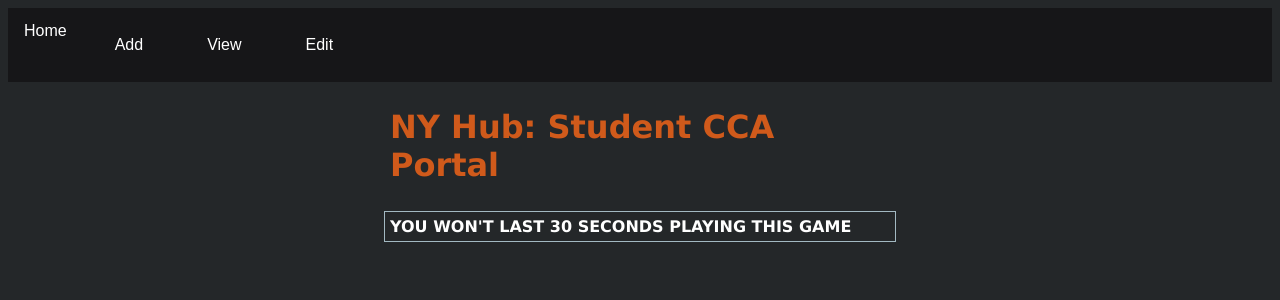
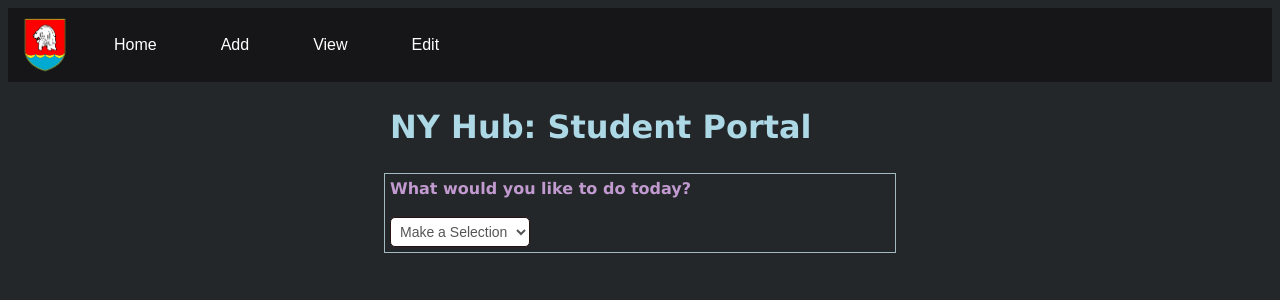
Before and after one commit to birdyjellyfish/CAPSTONE-PROJECT, a Flask app: page / in a window 1280 px wide. Shown: the top 300 px of the page. Run offline with Flask 2, Linux system fonts and the light colour scheme.

Commit message:
mega update

```diff
--- a/main.py
+++ b/main.py
@@ -1,7 +1,7 @@
 from flask import Flask, render_template, request
 from front import app
 
-#app = Flask(__name__)
+# app = Flask(__name__)
 
 # @app.route('/')
 # def index():
@@ -202,5 +202,9 @@ from front import app
 #                           name = name,
 #                           new = new)
 
+# @app.route('/notfound')
+# def not_found():
+#     return render_template('notfound.html')
+
 if __name__ == '__main__':
     app.run('0.0.0.0')
--- a/static/css/styles.css
+++ b/static/css/styles.css
@@ -41,7 +41,7 @@ body{
     /* margin value of auto places the content in the center */
     padding: 5px;
     margin: auto;
-    color: #d05a1b
+    color: lightblue
 }
 
 .container {
@@ -57,7 +57,8 @@ body{
 
 img {
     float: left;
-    padding: 10px;
+    height: 60px;
+    padding: 7px;
 }
 
 table td {
@@ -110,7 +111,7 @@ table td {
   text-align: center;
   padding: 14px 16px;
   text-decoration: none;
-} */
+}  */
 
 /* The dropdown container */
 .dropdown {
@@ -132,7 +133,7 @@ table td {
 
 /* Add a red background color to navbar links on hover */
 .navbar a:hover, .dropdown:hover .dropbtn {
-  background-color: #d05a1b;
+  background-color: #3d3d6b;
 }
 
 /* Dropdown content (hidden by default) */
@@ -164,3 +165,95 @@ table td {
 .dropdown:hover .dropdown-content {
   display: block;
 }
+
+select {
+    height: 30px;
+    border: 1px solid #ccc;
+    border-radius: 5px;
+    padding-left: 5px;
+    padding: 5px;
+    font-size: 14px;
+    color: #555;
+    background-color: rgb(255, 255, 255);
+    background-image: none;
+    border: 1px solid rgb(41, 18, 18);
+}
+select>option{
+    font-size: 14px;
+    color: #555;
+    background-color: rgb(247, 247, 247);
+    height: 50px;
+    padding: 15px;
+    border: 1px solid rgb(41, 18, 18);
+}
+
+input[type=button], input[type=submit], input[type=reset] {
+  background-color: transparent;
+  border: 2px solid white;
+  color: white;
+  padding: 8px 16px;
+  text-decoration: none;
+  margin: 4px 2px;
+  cursor: pointer;
+  border-radius: 8px;
+}
+
+/* The container must be positioned relative: */
+/* .custom-select {
+  position: relative;
+  font-family: Arial;
+}
+
+.custom-select select {
+  display: none; /*hide original SELECT element: */
+}
+
+/* .select-selected {
+  background-color: DodgerBlue;
+}
+ */
+/* Style the arrow inside the select element: */
+/* .select-selected:after {
+  position: absolute;
+  content: "";
+  top: 14px;
+  right: 10px;
+  width: 0;
+  height: 0;
+  border: 6px solid transparent;
+  border-color: #fff transparent transparent transparent;
+}
+ */
+/* Point the arrow upwards when the select box is open (active): */
+/* .select-selected.select-arrow-active:after {
+  border-color: transparent transparent #fff transparent;
+  top: 7px;
+}
+ */
+/* style the items (options), including the selected item: */
+/* .select-items div,.select-selected {
+  color: #ffffff;
+  padding: 8px 16px;
+  border: 1px solid transparent;
+  border-color: transparent transparent rgba(0, 0, 0, 0.1) transparent;
+  cursor: pointer;
+} */
+
+/* Style items (options): */
+/* .select-items {
+  position: absolute;
+  background-color: DodgerBlue;
+  top: 100%;
+  left: 0;
+  right: 0;
+  z-index: 99;
+} */
+
+/* Hide the items when the select box is closed: */
+/* .select-hide {
+  display: none;
+}
+ */
+/* .select-items div:hover, .same-as-selected {
+  background-color: rgba(0, 0, 0, 0.1);
+} */
--- /dev/null
+++ b/templates/head.html
@@ -0,0 +1,2 @@
+<link rel="stylesheet" type="text/css" href={{url_for('static', filename='css/styles.css')}}>
+<link rel="icon" type="image/x-icon" href="/static/images/nyjc.png">
--- a/templates/header.html
+++ b/templates/header.html
@@ -1,6 +1,12 @@
 <!-- navbar -->
 <div class='navbar'>
-    <a href="/">Home</a>
+    <img src="static/images/nyjc.png" alt="nyjc logo" >
+    <div class="dropdown">
+        <button class="dropbtn"><a href='/'>Home</a>
+            <i class="fa fa-caret-down"></i>
+        </button>
+    </div>
+
     <div class="dropdown">
         <button class="dropbtn"><a href='/add'>Add</a>
             <i class="fa fa-caret-down"></i>
@@ -26,12 +32,12 @@
             <i class="fa fa-caret-down"></i>
         </button>
         <div class="dropdown-content">
-            <a href="/add?choice=CCA">CCA</a>
-            <a href="/add?choice=Activity">Activity</a>
+            <a href="/edit?choice=CCA+Membership">CCA</a>
+            <a href="/edit?choice=Activity+Participation">Activity</a>
         </div>
     </div>
 </div>
 
 <header class='main-heading'>
-    <h1><span class='orange'>NY Hub: Student CCA Portal</span></h1>
+    <h1><span class='highlight-blue'>NY Hub: Student Portal</span></h1>
 </header>
--- a/templates/index.html
+++ b/templates/index.html
@@ -1,27 +1,19 @@
 <html>
 <head>
     <title>Student CCA Portal Home</title>
-    <link rel="stylesheet" type="text/css" href="{{url_for('static', filename='css/styles.css')}}">
+    {% include "head.html" %}
 </head>
 <body>
-    <!-- <div class='container'>
-        <p>
-            <span class='highlight-white'>What would you like to do today?</span>
-        </p>
-        <span class='highlight-pink'>I would like to <a href="/add">ADD</a></span><br>
-        <span class='highlight-pink'>I would like to <a href="/view">VIEW</a></span><br>
-        <span class='highlight-pink'>I would like to <a href="/edit">EDIT</a></span>
-
-        {% include 'footer.html' %}
-    </div>
-
-
-     -->
-
 {% include 'header.html' %}
-    <div class='container'>
-    <span class='highlight-white'>YOU WON'T LAST 30 SECONDS PLAYING THIS GAME</span>
-
+    <div class='container custom-select'>
+        <span class='highlight-purple'>What would you like to do today?</span>
+        <br><br>
+        <select name="forma" onchange="javascript: location.href = this.value;">
+        <option value="">Make a Selection</option>
+        <option value="/add">Add</option>
+        <option value="/view">View</option>
+        <option value="/edit">Edit</option>
+    </select>
     </div>
 </body>
 </html>
```
Also changed, not shown: front.py (+75 -94 lines), templates/add.html (+5 -4 lines), templates/edit.html (+9 -3 lines), templates/view.html (+5 -3 lines), static/images/nyjc.png (added).
